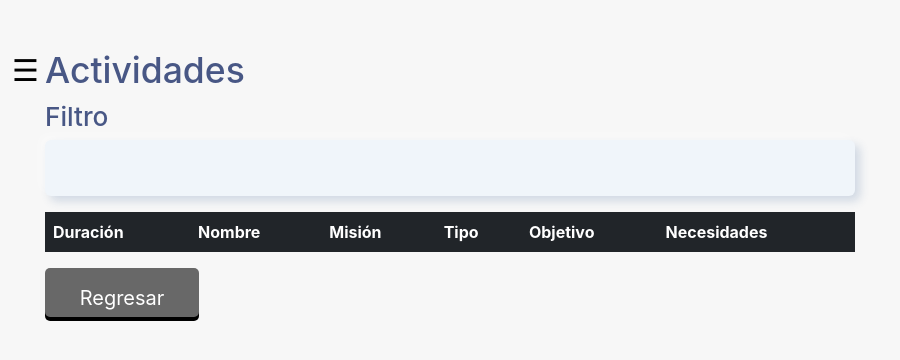
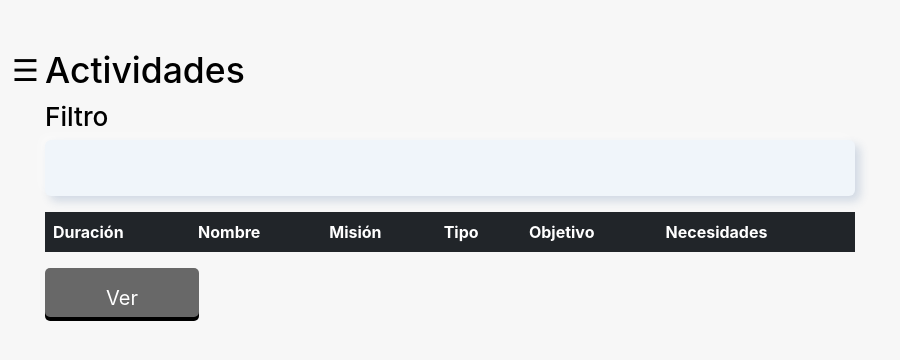
Before and after one commit to alejandg1/Coki, an Electron app: page src/pages/act_list.html in a window 900 px wide. Drawn offline with nearby package versions, Linux system fonts and the light colour scheme.

Commit message:
cambiando la navegación entre paginas y algo de css

```diff
--- a/src/Coki.js
+++ b/src/Coki.js
@@ -51,7 +51,7 @@ app.on("ready", () => {
   // cronograma
   ipcMain.on("acts_list", (data) => {
     if (data != null) {
-      main_window.loadFile("./src/pages/cronograma.html");
+      main_window.loadFile("./src/pages/act_list.html");
     } else {
       dialog.showErrorBox("Falta información", "debe llenar todos los campos");
     }
--- a/src/css/act_list.css
+++ b/src/css/act_list.css
@@ -2,7 +2,9 @@
     background-color: #f7f7f7;
     color: #000000;
 }
-
+.text{
+  color:#000000;
+}
 .flex {
     display: flex;
     align-items: center;
--- a/src/pages/act_list.html
+++ b/src/pages/act_list.html
@@ -50,8 +50,8 @@
       </div>
     </div>
     <div class="container-table" class="table-responsive">
-      <div class="titulo" class="text-dark"><h1>Actividades</h1></div>
-      <h3>Filtro</h3>
+      <div class="tituloDiv" ><h1 class="text">Actividades</h1></div>
+      <h3 class="text">Filtro</h3>
           <select id="filtro" class="form-select" required="required">
               <option value=""></option>
           </select>
@@ -65,7 +65,7 @@
         <th>Necesidades</th>
       </table>
 
-      <button id="return" type="button">Regresar</button>
+      <button id="return" type="button">Ver cronograma</button>
     </div>
     <script src="../modules/act_list.js"></script>
   </body>
```
